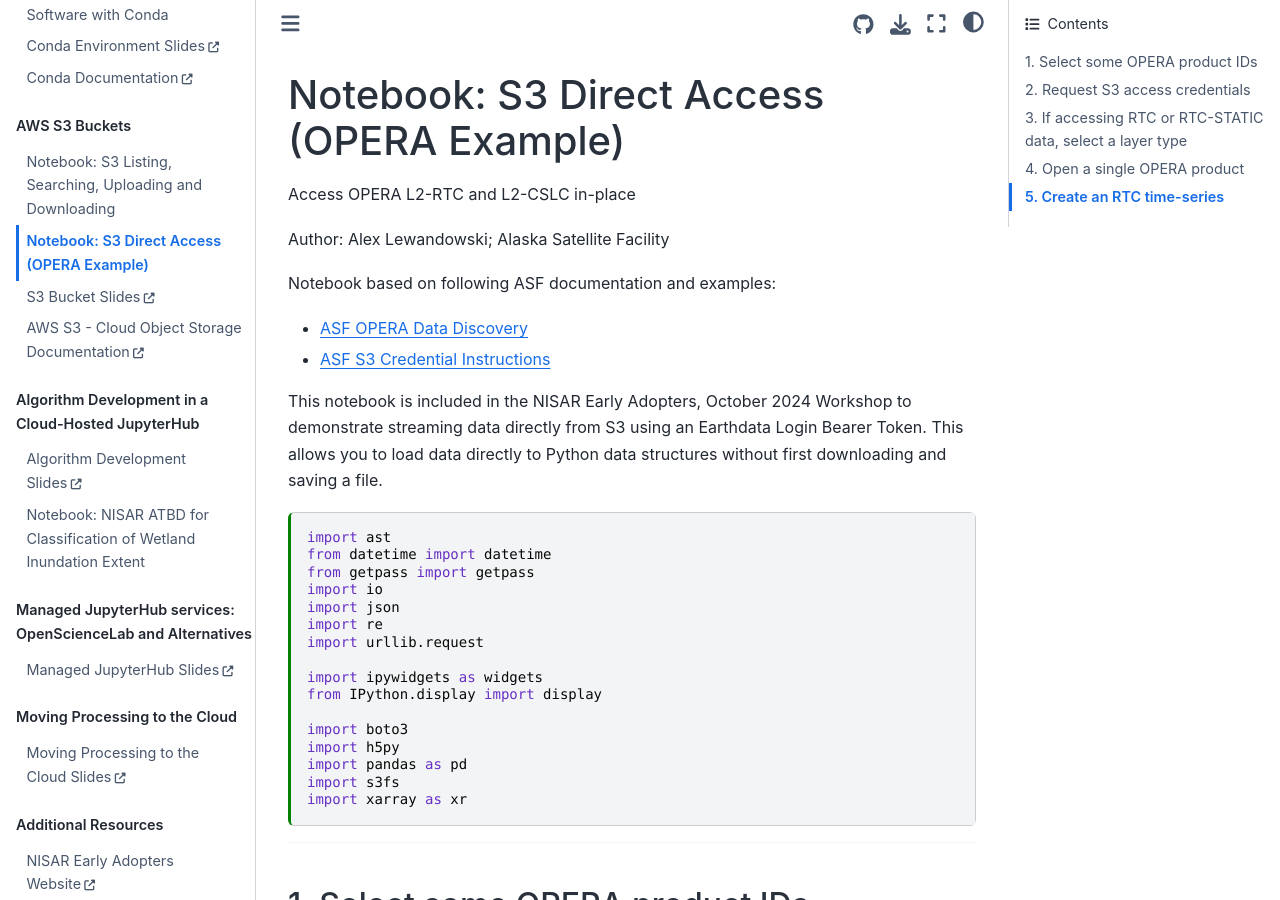
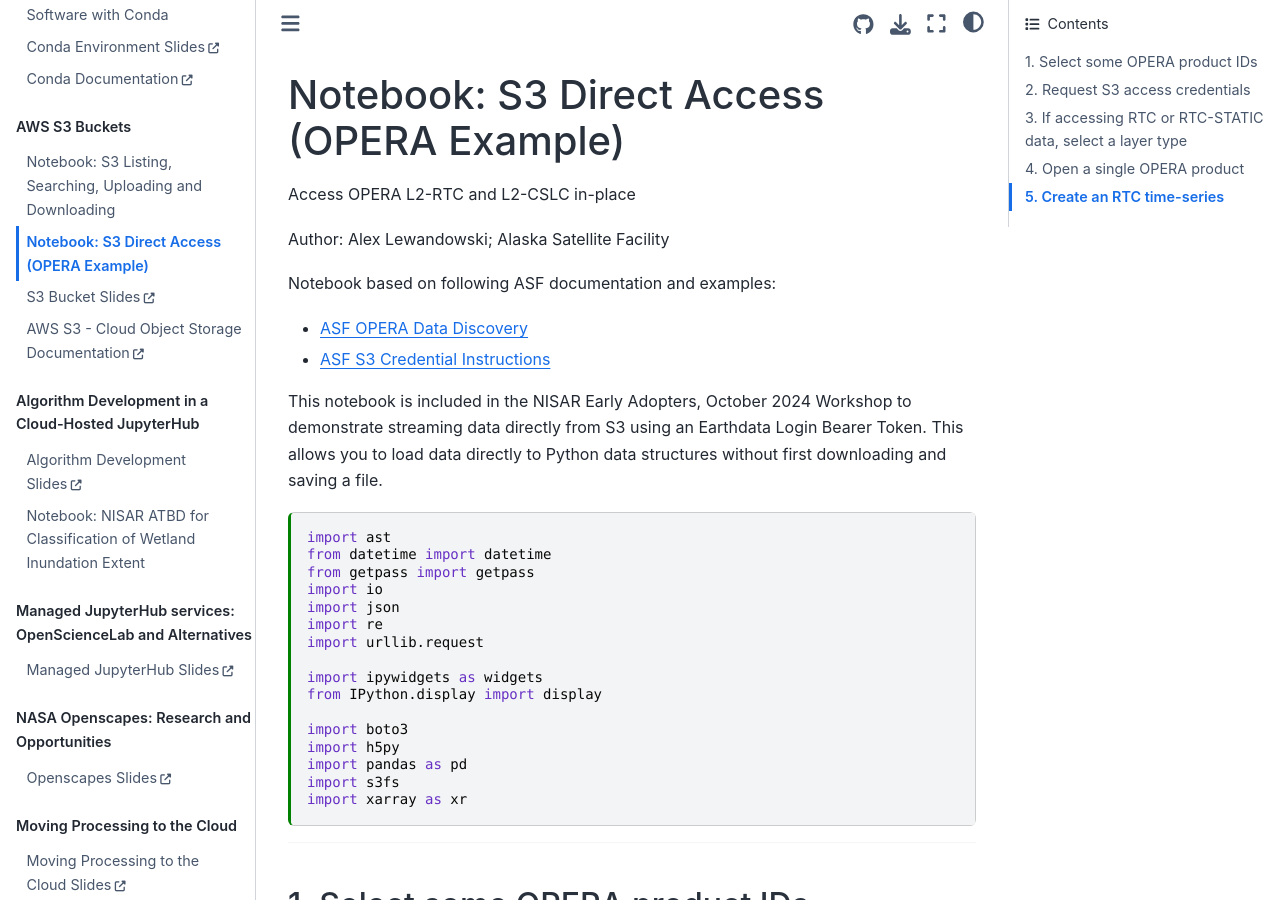
Before and after one commit to ASFOpenSARlab/NISAR-Early-Adopters-Workshop-Oct-2024, a Jupyter Book: the page built from S3_Direct_Access.ipynb, in a window 1280 px wide and 900 px high. Built offline with Jupyter Book 1.0.4 settings and Sphinx 7.4.7 and the Sphinx Book theme 1.1.4, drawn with Linux system fonts in a browser that asks for light colours.

Commit message:
add openscapes slides link

```diff
--- a/_toc.yml
+++ b/_toc.yml
@@ -39,6 +39,10 @@ parts:
     chapters:
       - url: https://docs.google.com/presentation/d/1JOG0kS4Q0Ea2lCPvSG9TFmOLT0i0iDJq7F7jcJvDiH8/edit?usp=sharing
         title: Managed JupyterHub Slides
+  - caption: "NASA Openscapes: Research and Opportunities"
+    chapters:
+      - url: https://docs.google.com/presentation/d/1IRWVKO1pTNwUH-HMZZn8Gmy3dkWIU48r5ESm0Qb3ECA/edit?usp=sharing
+        title: Openscapes Slides
   - caption: "Moving Processing to the Cloud"
     chapters:
       - url: https://docs.google.com/presentation/d/1V1bTFWr4q8KdlWjLlQfsdbWMLax8s8l8leh81iYpR5o/edit?usp=sharing
```
Also changed, not shown: README.md (+1 -0 lines).
